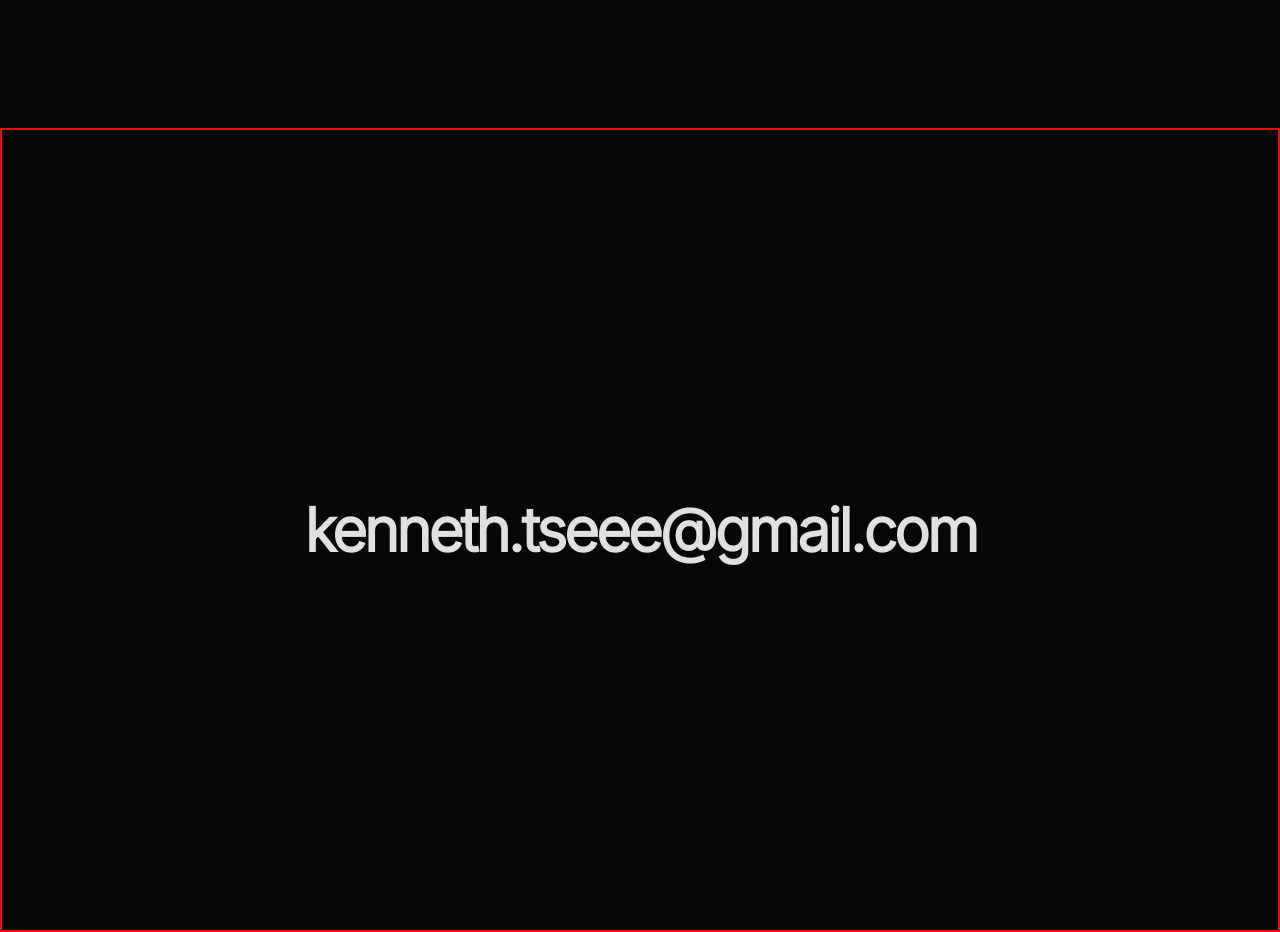
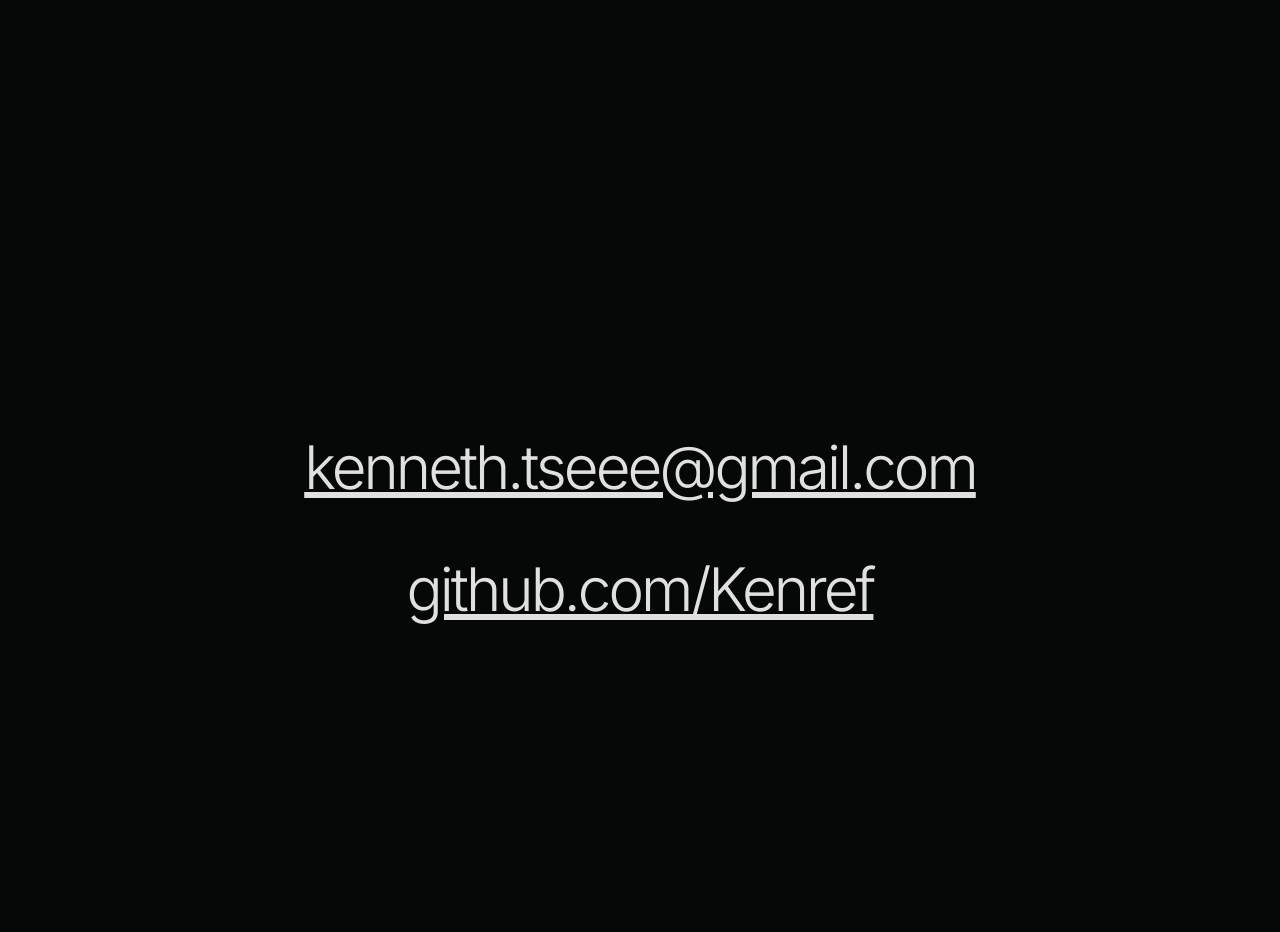
Before and after one commit to Kenref/portfolio-website-v2, a React (Vite) app: page / in a window 1280 px wide. Shown: the part 2380-3312 px from the top of the page. Built offline with nearby package versions, Linux system fonts and the light colour scheme.

Commit message:
added github link

```diff
--- a/src/App.css
+++ b/src/App.css
@@ -117,7 +117,7 @@ img {
 	transition: transform 0.3s ease;
 }
 
-.email {
+.enlarge-effect {
 	font-size: 60px;
 	letter-spacing: -3px;
 	transition: 700ms ease;
@@ -125,7 +125,7 @@ img {
 	color: var(--font-colour);
 }
 
-.email:hover {
+.enlarge-effect:hover {
 	font-variation-settings: "wght" 582;
 	letter-spacing: 1px;
 }
--- a/src/App.jsx
+++ b/src/App.jsx
@@ -116,13 +116,25 @@ function App() {
 			<div
 				style={{
 					minHeight: "100vh",
-					border: "solid red 2px",
 					display: "flex",
+					flexDirection: "column",
 					justifyContent: "center",
 					alignItems: "center",
+					gap: "50px",
 				}}
 			>
-				<h1 className="email">kenneth.tseee@gmail.com</h1>
+				<a
+					className="enlarge-effect"
+					href="mailto:kenneth.tseee@gmail.com"
+				>
+					kenneth.tseee@gmail.com
+				</a>
+				<a
+					className="enlarge-effect"
+					href="https://github.com/Kenref"
+				>
+					github.com/Kenref
+				</a>
 			</div>
 		</div>
 	);
```
